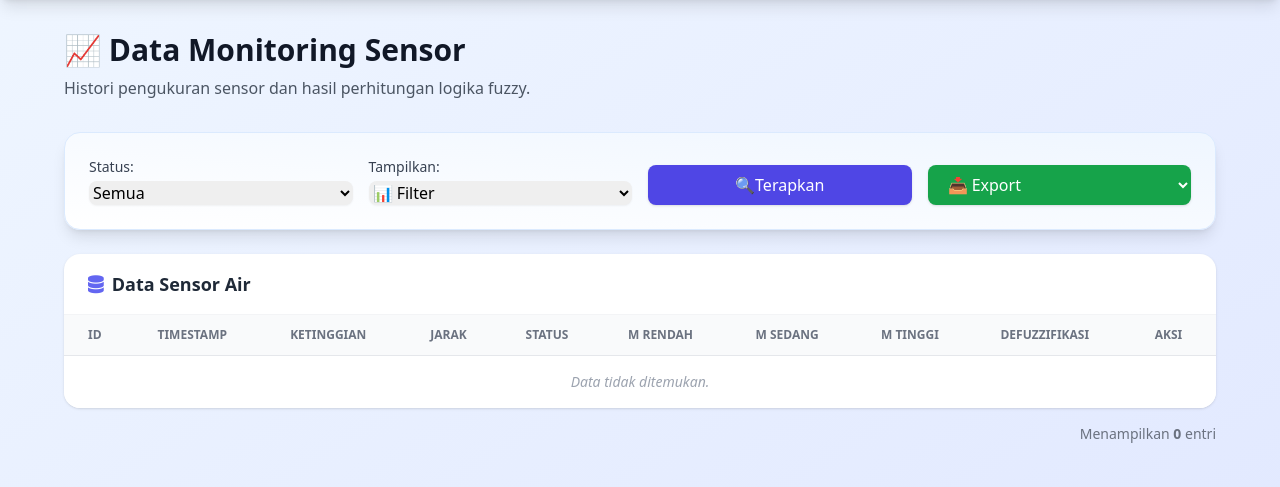
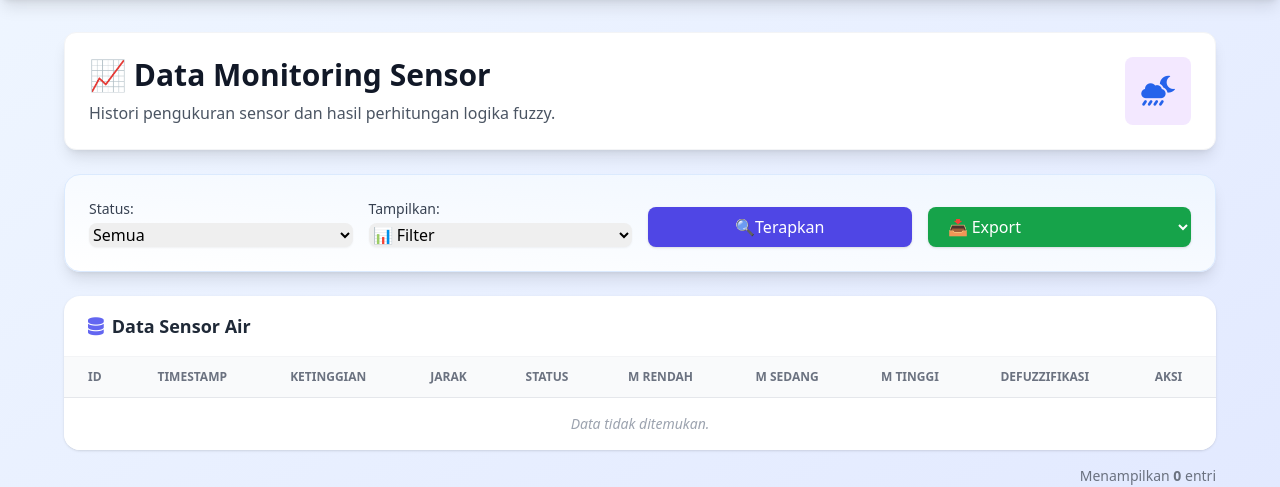
Before and after one commit to rsydfhmy03/Flood-Detection-System, a Flask app: page /monitoring in a window 1280 px wide. Shown: the part 65-552 px from the top of the page. Run offline with Flask 3, Linux system fonts and the light colour scheme; the visitor is signed in with stand-in values (Sample User, id 1); data that the repository does not hold is empty; some libraries are stand-ins or nearby versions.

Commit message:
fix : update UI icons

```diff
--- a/templates/fuzzy_manual.html
+++ b/templates/fuzzy_manual.html
@@ -9,13 +9,13 @@
         <div class="flex items-center justify-between">
             <div>
                 <h1 class="text-3xl font-bold text-gray-900 mb-2">
-                    <i class="fas fa-calculator text-purple-600 mr-3"></i>
+                    <i class="fas fa-calculator text-blue-600 mr-3"></i>
                     Fuzzy Mamdani Calculator
                 </h1>
                 <p class="text-gray-600">Perhitungan manual step-by-step algoritma Fuzzy Mamdani untuk deteksi banjir</p>
             </div>
             <div class="bg-purple-100 rounded-lg p-4">
-                <i class="fas fa-brain text-purple-600 text-3xl"></i>
+                <i class="fas fa-brain text-blue-600 text-3xl"></i>
             </div>
         </div>
     </div>
@@ -51,7 +51,7 @@
                     </div>
 
                     <button type="submit"
-                            class="w-full bg-gradient-to-r from-purple-600 to-purple-700 hover:from-purple-700 hover:to-purple-800 text-white font-semibold py-3 px-4 rounded-lg transition-all duration-200 transform hover:scale-105 shadow-lg">
+                            class="w-full bg-gradient-to-r from-blue-600 to-purple-700 hover:from-purple-700 hover:to-purple-800 text-white font-semibold py-3 px-4 rounded-lg transition-all duration-200 transform hover:scale-105 shadow-lg">
                         <i class="fas fa-calculator mr-2"></i>
                         Hitung Fuzzy Mamdani
                     </button>
--- a/templates/monitoring.html
+++ b/templates/monitoring.html
@@ -5,9 +5,25 @@
 {% block content %}
 <div class="max-w-7xl mx-auto px-4 sm:px-6 lg:px-8">
     <!-- Header -->
-    <div class="mb-8">
+    <!-- <div class="mb-8">
         <h1 class="text-3xl font-bold text-gray-900">📈 Data Monitoring Sensor</h1>
         <p class="mt-2 text-gray-600">Histori pengukuran sensor dan hasil perhitungan logika fuzzy.</p>
+    </div> -->
+    <div class="bg-white rounded-xl shadow-lg p-6 border border-gray-100 mb-6">
+        <div class="flex items-center justify-between">
+            <div>
+                <h1 class="text-3xl font-bold text-gray-900 mb-2">
+                    📈 Data Monitoring Sensor
+                </h1>
+                <p class="text-gray-600">Histori pengukuran sensor dan hasil perhitungan logika fuzzy.</p>
+            </div>
+            <div class="bg-purple-100 rounded-lg p-4">
+                <!-- <i class="fas fa-brain text-purple-600 text-3xl"></i> -->
+                 <!-- <i class="fa-solid fa-wave"></i> -->
+                  <i class="fas fa-cloud-moon-rain text-blue-600 text-3xl"></i>
+
+            </div>
+        </div>
     </div>
 
     <!-- Filter Card -->
```
Also changed, not shown: templates/dashboard.html (+23 -2 lines).
